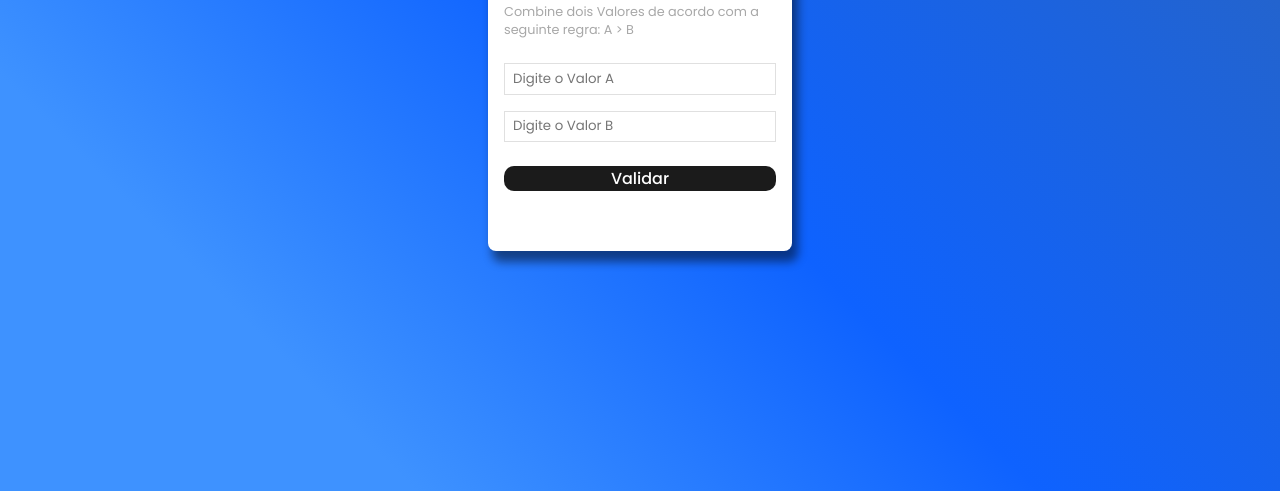
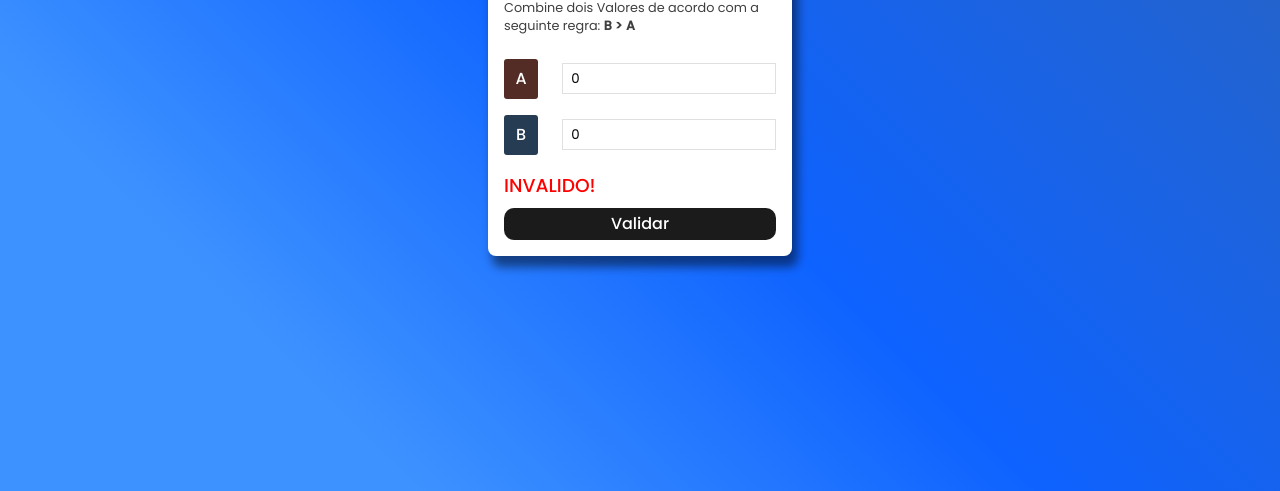
Before and after one commit to Leo-Codes/modulo_html_ebac, a plain HTML site: page index.html in a window 1280 px wide. Shown: the part 309-800 px from the top of the page. Drawn offline with Linux system fonts and the light colour scheme.

Commit message:
correção de textos

```diff
--- a/index.html
+++ b/index.html
@@ -11,15 +11,22 @@
     <div class="container">
         <div class="input-panel">
             <h1>VALIDAR</h1>
-            <p>Combine dois Valores de acordo com a seguinte regra: A > B</p>
+            <p>Combine dois Valores de acordo com a seguinte regra: <strong>B > A</strong></p>
             <div class="input-field">
-                <input type="number" name="" id="campo-a" placeholder="Digite o Valor A">
-                <input type="number" name="" id="campo-b" placeholder="Digite o Valor B">
-                <button onclick="validar()">Validar</button>
+                <div class="input">
+                    <span class="orange-bg">A</span>
+                    <input type="number" value="0" id="campo-a" placeholder="Digite o Valor A">
+                </div>
+                <div class="input">
+                    <span class="blue-bg">B</span>
+                    <input type="number" value="0" id="campo-b" placeholder="Digite o Valor B">
+                </div>
+                <h3 id="resultado">INVALIDO!</h3>
+                <button onclick="validar('campo-a', 'campo-b')">Validar</button>
             </div>
         </div>
     </div>
 
 </body>
-<script src="./index.js" onload="setup('campo-a', 'campo-b')"></script>
+<script src="./index.js"></script>
 </html>
--- a/index.js
+++ b/index.js
@@ -1,19 +1,14 @@
-function validar(A, B){
-
-
-
+function validar(a_id, b_id){
+    console.log('valida');
+    let a = document.getElementById(a_id).value;
+    let b = document.getElementById(b_id).value;
+    let result = document.getElementById('resultado');
+    if(b>a){
+        result.innerHTML = "VALIDO!";
+        result.style.color = "green";
+    }else{
+        result.innerHTML = "INVALIDO!";
+        result.style.color = "red";
+    }
 
 }
-
-function setup(a_id, b_id){
-
-    document.getElementById(a_id).addEventListener('change',()=>{
-        console.log('mudou');
-    })
-
-    document.getElementById(b_id).addEventListener('change',()=>{
-        console.log('mudou');
-    })
-
-
-}
--- a/styles.css
+++ b/styles.css
@@ -36,16 +36,25 @@ body{
     flex-direction: column;
 }
 
-.input-field input{
+input{
     font-family: 'Poppins';
     padding: 0.3rem 0.5rem;
-    margin-bottom: 1rem;
-    min-width: 10rem;
+    min-width: 13rem;
     max-width: 100%;
     border: 1px solid rgb(224, 224, 224);
 }
 
-.input-panel button{
+.input{
+    display: flex;
+    gap: 1.5rem;
+    justify-content: center;
+    align-items: center;
+    width: 100%;
+    margin-bottom: 1rem;
+
+}
+
+button{
     background: rgb(27, 27, 27);
     color:white;
     border:none;
@@ -56,6 +65,13 @@ body{
     margin-top: 0.5rem;
     min-width: 10rem;
     max-width: 100%;
+    min-height: 2rem;
+    cursor: pointer;
+}
+button:hover{
+    background: rgb(49, 49, 49);
+    transform: scale(1.05);
+    transition: 300ms;
 }
 
 .input-panel h1{
@@ -80,5 +96,38 @@ body{
     font-size: 0.8rem;
     font-family: 'Poppins';
     font-weight: 400;
-    color:rgb(168, 168, 168);
+    color:rgb(63, 63, 63);
 }
+
+span,h3{
+    font-family: 'Poppins';
+    font-weight: 500;
+}
+
+.orange-bg{
+    display: flex;
+    align-items: center;
+    justify-content: center;
+    padding:0.5rem;
+    border-radius: 3px;
+    color:white;
+    background: rgb(82, 44, 37);
+    width: 2.5rem;
+    height: 2.5rem;
+}
+
+.blue-bg{
+    display: flex;
+    align-items: center;
+    justify-content: center;
+    padding:0.5rem;
+    border-radius: 3px;
+    color:white;
+    background: rgb(37, 60, 82);
+    width: 2.5rem;
+    height: 2.5rem;
+}
+
+#resultado{
+    color:red;
+}
```
